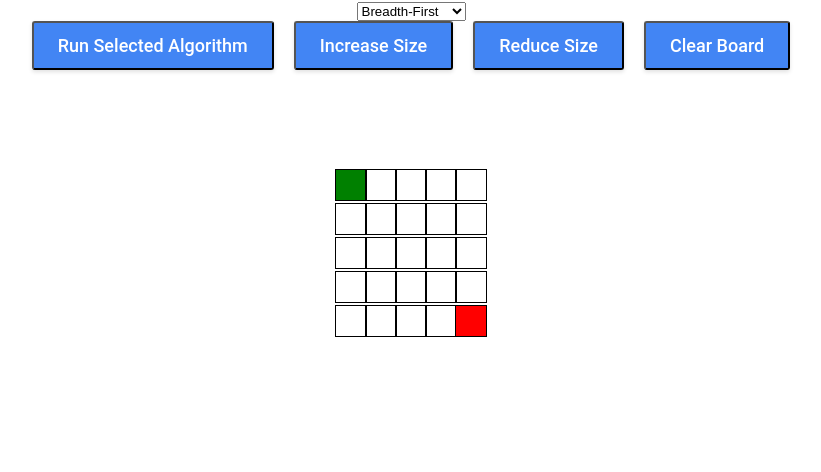
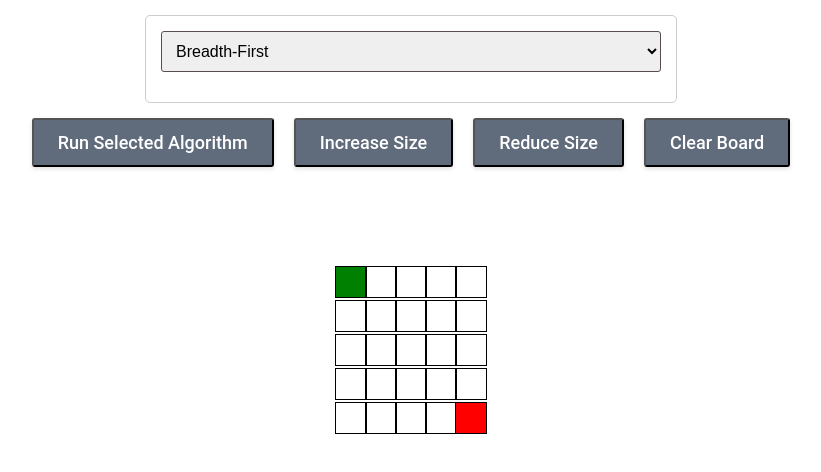
Before and after one commit to wfranzen/labyrinth, a React (Create React App) app: page / in a window 1280 px wide. Shown: the top 472 px of the page, without its empty margins (229-1050 px from the left). Built offline with nearby package versions, Linux system fonts and the light colour scheme.

Commit message:
Drop down form CSS

```diff
--- a/src/AlgoDrawing/AlgoDrawing.css
+++ b/src/AlgoDrawing/AlgoDrawing.css
@@ -15,7 +15,7 @@
     padding: 12px 24px;
     border-radius: 3px;
     color: #ffffff;
-    background-color: #4285f4;
+    background-color: #606b7c;
     box-shadow: 0 2px 4px 0 rgba(0, 0, 0, 0.12);
     transition: box-shadow 0.2s ease-in-out, background-color 0.2s ease-in-out;
     margin: 0 10px;
@@ -23,5 +23,26 @@
   .button:hover,
   .button:active {
     box-shadow: 0 4px 8px 0 rgba(0, 0, 0, 0.12);
-    background-color: #0077c2;
+    background-color: #303c43;
   }
+
+  /* Form Container */
+.form-container {
+    max-width: 500px;
+    margin: 15px auto;
+    padding: 15px;
+    border: 1px solid #ccc;
+    border-radius: 5px;
+  }
+
+  /* Form Inputs */
+  .form-container input,
+  .form-container select,
+  .form-container textarea {
+    width: 100%;
+    padding: 10px;
+    margin-bottom: 15px;
+    border: 1px solid rgb(88, 77, 77);
+    border-radius: 3px;
+    font-size: 16px;
+  }
--- a/src/AlgoDrawing/AlgoDrawing.jsx
+++ b/src/AlgoDrawing/AlgoDrawing.jsx
@@ -192,7 +192,7 @@ export default class AlgoDrawing extends Component {
 
         return (
             <>
-                <form>
+                <form className="form-container">
                     <select id="searchAlgorithm">
                         <option value="1">Breadth-First</option>
                         <option value="2">Depth-First</option>
@@ -276,13 +276,8 @@ const createObstacle = (col, row) => {
 };
 
 const getNewLabyrinthWithWallToggled = (labyrinth, row, col) => {
-
     const newLabyrinth = labyrinth.slice();
     const obstacle = newLabyrinth[row][col];
-    const newObstacle = {
-        ...obstacle,
-        isWall: !obstacle.isWall,
-    };
-    newLabyrinth[row][col] = newObstacle;
+    newLabyrinth[row][col] = { ...obstacle, isWall: !obstacle.isWall };
     return newLabyrinth;
 };
```
Also changed, not shown: src/SearchAlgorithms/randomWalk.js (+0 -42 lines).
